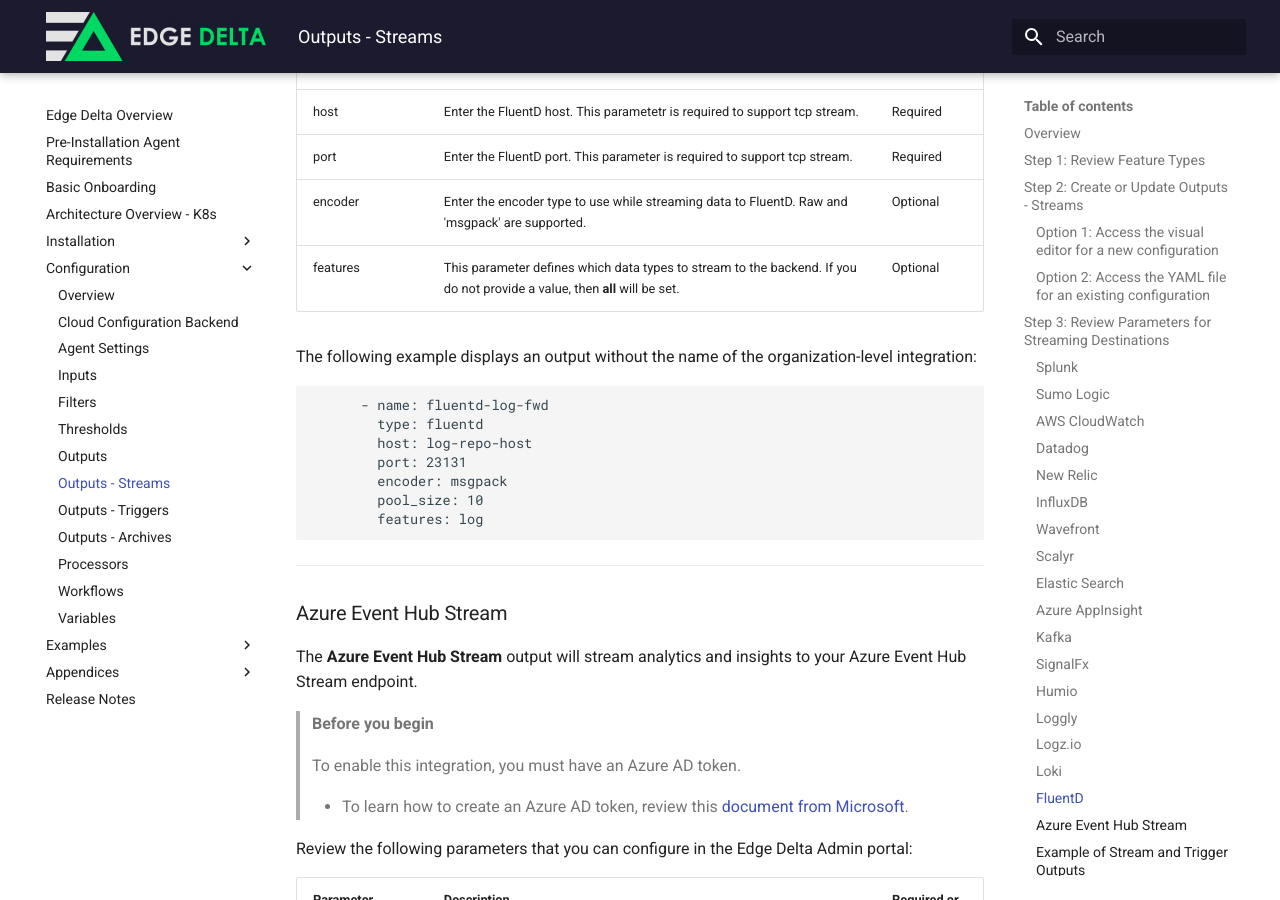
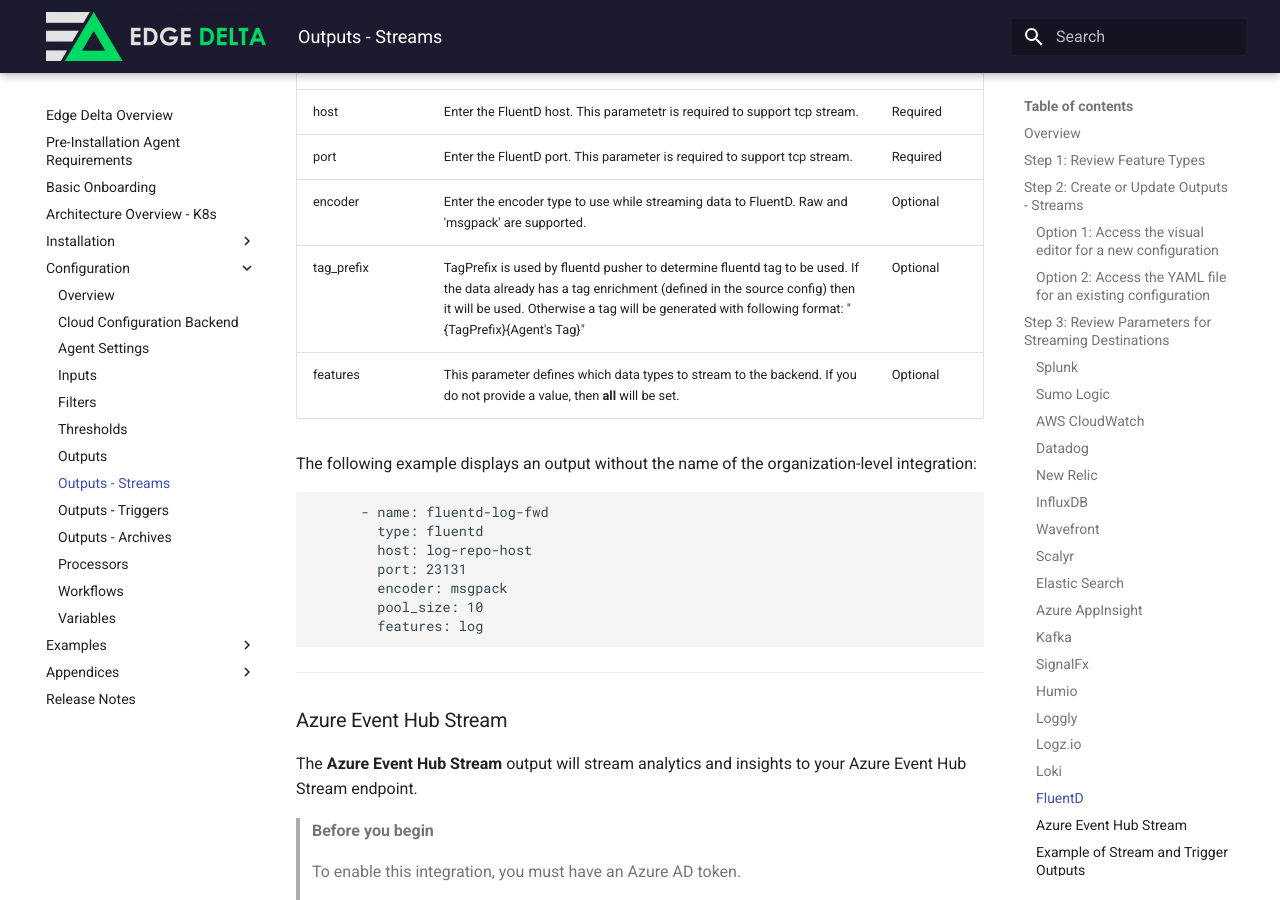
Before and after one commit to edgedelta/docs, an MkDocs documentation site: the page built from docs/configuration/outputs-streams.md, in a window 1280 px wide and 900 px high, scrolled down 21786 px. Built offline with MkDocs 1.6.1 and Material for MkDocs 9.7.7, drawn with Linux system fonts in a browser that asks for light colours.

Commit message:
add fluentd tag prefix

```diff
--- a/docs/configuration/outputs-streams.md
+++ b/docs/configuration/outputs-streams.md
@@ -714,6 +714,7 @@ Review the following parameters that you can configure in the Edge Delta Admin p
 | host | Enter the FluentD host. This parametetr is required to support tcp stream. | Required |
 | port | Enter the FluentD port. This parameter is required to support tcp stream. | Required |
 | encoder | Enter the encoder type to use while streaming data to FluentD. Raw and 'msgpack' are supported. | Optional |
+| tag_prefix | TagPrefix is used by fluentd pusher to determine fluentd tag to be used. If the data already has a tag enrichment (defined in the source config) then it will be used. Otherwise a tag will be generated with following format: "{TagPrefix}{Agent's Tag}" | Optional |
 | features | This parameter defines which data types to stream to the backend. If you do not provide a value, then **all** will be set.  | Optional |
 
 The following example displays an output without the name of the organization-level integration:
```
